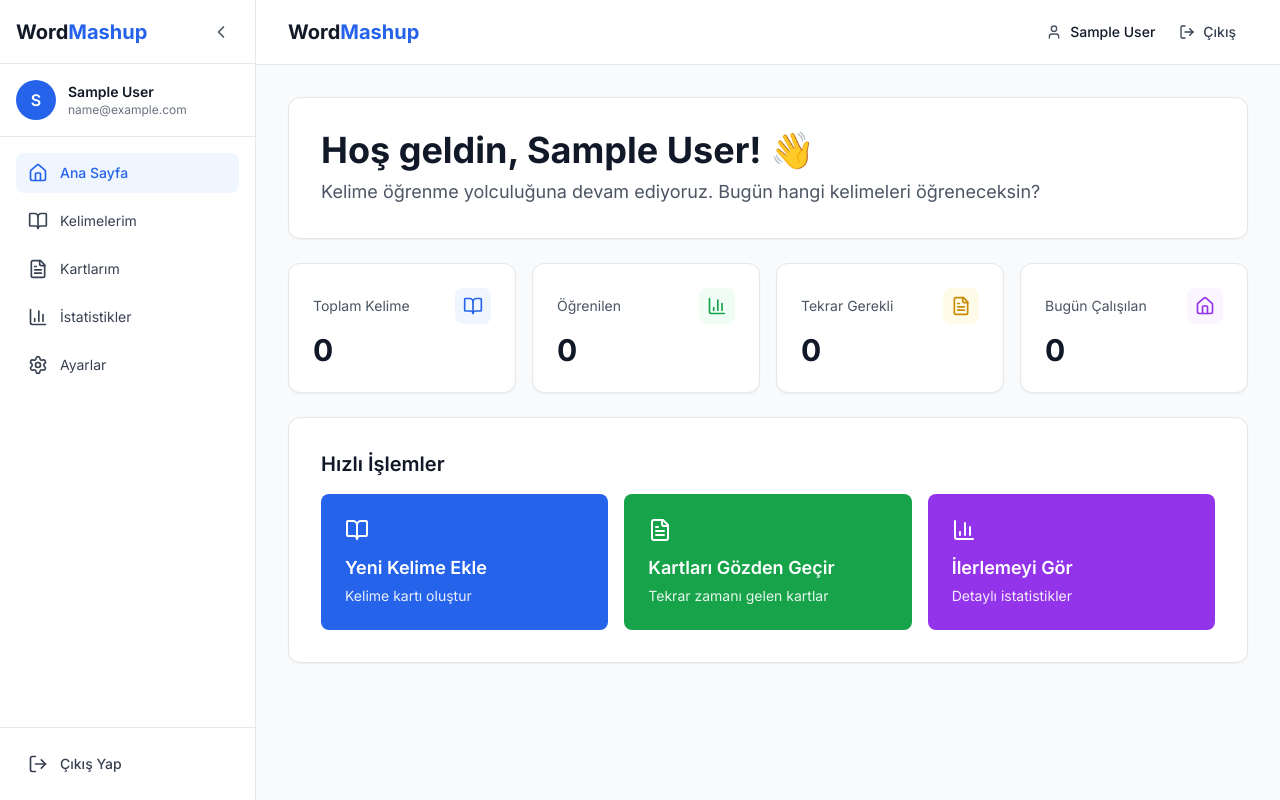
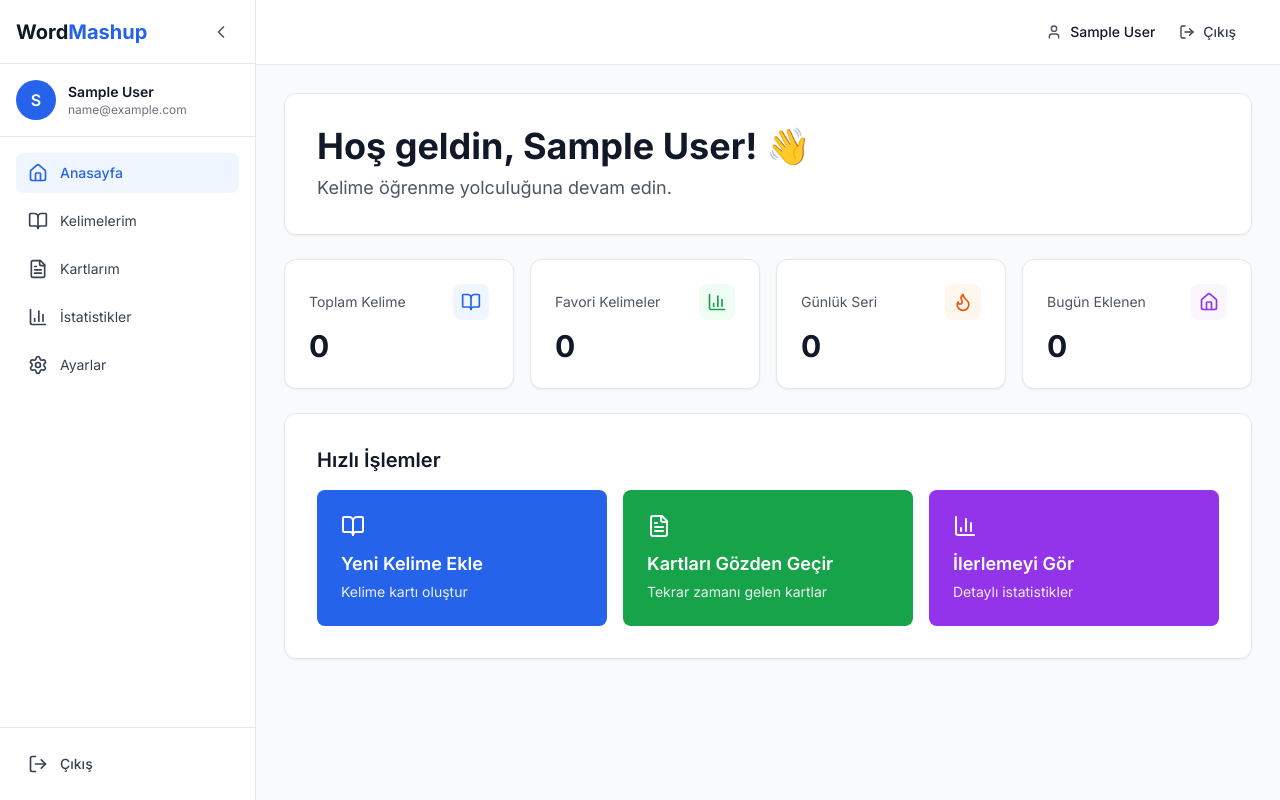
Before and after one commit to esat54/wordmashup, a Next.js app in the folder frontend/: page /dashboard in a window 1280 px wide. Built offline with nearby package versions, Linux system fonts and the light colour scheme; no server answers; sample sign-in values are in the browser's storage.

Commit message:
dashboard revised

```diff
--- a/frontend/src/pages/dashboard.tsx
+++ b/frontend/src/pages/dashboard.tsx
@@ -1,60 +1,64 @@
 "use client";
 
 import { useEffect, useState } from "react";
-import Link from "next/link";
 import { motion, AnimatePresence } from "framer-motion";
-import {
-  LogOut,
-  Menu,
-  X,
-  Home,
-  BookOpen,
-  Settings,
-  User,
-  ChevronLeft,
-  ChevronRight,
-  BarChart3,
-  FileText
-} from "lucide-react";
+import { useRouter } from "next/router";
+import { LogOut, Menu, X, Home, BookOpen, Settings, User, ChevronLeft, ChevronRight, BarChart3, FileText } from "lucide-react";
+
+import WordsPage from "@/components/WordsPage";
+import StatsPage from "@/components/StatsPage";
+import SettingsPage from "@/components/SettingsPage";
+import CardsPage from "@/components/CardsPage";
+import DashboardHero from "@/components/DashboardHero";
 
 export default function DashboardPage() {
+  const router = useRouter();
   const [user, setUser] = useState<{ name: string; email: string } | null>(null);
   const [sidebarOpen, setSidebarOpen] = useState(true);
   const [mobileMenuOpen, setMobileMenuOpen] = useState(false);
+  const [currentPage, setCurrentPage] = useState("home");
 
-  useEffect(() => {
+  useEffect(() => {  // Validation
     const userData = localStorage.getItem("user");
-    if (userData) {
+    const token = localStorage.getItem("token");
+
+    if (!token || !userData) {
+      handleLogout();
+      return;
+    }
+
+    try {
       setUser(JSON.parse(userData));
-    } else {
-      window.location.href = "/login";
+    } catch (e) {
+      handleLogout();
     }
-  }, []);
+  }, [router]);
 
   const handleLogout = () => {
     localStorage.removeItem("user");
-    window.location.href = "/login";
+    localStorage.removeItem("token");
+    router.push("/login");
   };
 
   if (!user) {
     return (
       <div className="min-h-screen bg-white flex items-center justify-center">
-        <div className="text-gray-600">Yükleniyor...</div>
+        <div className="text-gray-600 animate-pulse">Yükleniyor...</div>
       </div>
     );
   }
 
   const menuItems = [
-    { icon: Home, label: "Ana Sayfa", href: "#", active: true },
-    { icon: BookOpen, label: "Kelimelerim", href: "#" },
-    { icon: FileText, label: "Kartlarım", href: "#" },
-    { icon: BarChart3, label: "İstatistikler", href: "#" },
-    { icon: Settings, label: "Ayarlar", href: "#" },
+    { icon: Home, label: "Anasayfa", href: "home", active: currentPage === "home" },
+    { icon: BookOpen, label: "Kelimelerim", href: "words", active: currentPage === "words" },
+    { icon: FileText, label: "Kartlarım", href: "cards", active: currentPage === "cards" },
+    { icon: BarChart3, label: "İstatistikler", href: "stats", active: currentPage === "stats" },
+    { icon: Settings, label: "Ayarlar", href: "settings", active: currentPage === "settings" },
   ];
 
   return (
     <div className="min-h-screen bg-gray-50 flex">
-      <AnimatePresence>
+      <AnimatePresence>    {/* Mobile Menu */}
         {mobileMenuOpen && (
           <>
             <motion.div
@@ -76,129 +80,55 @@
                 menuItems={menuItems}
                 onLogout={handleLogout}
                 onClose={() => setMobileMenuOpen(false)}
+                onPageChange={(page) => {
+                  setCurrentPage(page);
+                  setMobileMenuOpen(false);
+                }}
               />
             </motion.div>
           </>
         )}
       </AnimatePresence>
 
-      <aside
-        className={`hidden lg:block bg-white border-r border-gray-200 transition-all duration-300 ease-in-out ${
-          sidebarOpen ? "w-64" : "w-20"
-        }`}
-      >
+      <aside className={`hidden lg:block bg-white border-r border-gray-200 sticky top-0 h-screen transition-all duration-300 ${sidebarOpen ? "w-64" : "w-20"}`}>
         <SidebarContent
           user={user}
           menuItems={menuItems}
           onLogout={handleLogout}
           sidebarOpen={sidebarOpen}
           onToggle={() => setSidebarOpen(!sidebarOpen)}
+          onPageChange={setCurrentPage}
         />
-      </aside>
+      </aside>  {/* Sidebar */}
 
       <div className="flex-1 flex flex-col min-w-0">
-        <header className="bg-white border-b border-gray-200 sticky top-0 z-30">
-          <div className="px-4 sm:px-6 lg:px-8">
-            <div className="flex items-center justify-between h-16">
-              <button
-                onClick={() => setMobileMenuOpen(true)}
-                className="lg:hidden p-2 rounded-lg text-gray-600 hover:bg-gray-100 transition-colors"
-              >
+        <header className="bg-white border-b border-gray-200 sticky top-0 z-30">   {/* Header */}
+          <div className="px-4 sm:px-6 lg:px-8 h-16 flex items-center justify-between lg:justify-end">
+            <button onClick={() => setMobileMenuOpen(true)} className="lg:hidden p-2 rounded-lg text-gray-600 hover:bg-gray-100">
               <Menu className="w-6 h-6" />
             </button>
-
-              <Link href="/" className="flex items-center">
-                <span className="text-xl font-bold text-gray-900">
+            <span className="text-xl font-bold text-gray-900 lg:hidden">
               Word<span className="text-blue-600">Mashup</span>
             </span>
-              </Link>
-
             <div className="flex items-center gap-3">
               <div className="hidden sm:flex items-center gap-2 text-sm text-gray-600">
                 <User className="w-4 h-4" />
                 <span className="font-medium text-gray-900">{user.name}</span>
               </div>
-                <button
-                  onClick={handleLogout}
-                  className="inline-flex items-center gap-2 px-3 py-2 text-sm font-medium text-gray-700 hover:text-gray-900 hover:bg-gray-100 rounded-lg transition-colors"
-                >
+              <button onClick={handleLogout} className="inline-flex items-center gap-2 px-3 py-2 text-sm font-medium text-gray-700 hover:bg-gray-100 rounded-lg">
                 <LogOut className="w-4 h-4" />
                 <span className="hidden sm:inline">Çıkış</span>
               </button>
             </div>
           </div>
-          </div>
         </header>
 
-        <main className="flex-1 p-4 sm:p-6 lg:p-8">
-          <motion.div
-            initial={{ opacity: 0, y: 20 }}
-            animate={{ opacity: 1, y: 0 }}
-            transition={{ duration: 0.6 }}
-            className="max-w-7xl mx-auto"
-          >
-            <div className="bg-white rounded-xl shadow-sm border border-gray-200 p-6 sm:p-8 mb-6">
-              <h1 className="text-3xl sm:text-4xl font-bold text-gray-900 mb-2">
-                Hoş geldin, {user.name}! 👋
-              </h1>
-              <p className="text-lg text-gray-600">
-                Kelime öğrenme yolculuğuna devam ediyoruz. Bugün hangi kelimeleri öğreneceksin?
-              </p>
-            </div>
-
-            <div className="grid grid-cols-1 sm:grid-cols-2 lg:grid-cols-4 gap-4 mb-6">
-              <StatCard
-                title="Toplam Kelime"
-                value="0"
-                icon={BookOpen}
-                color="blue"
-              />
-              <StatCard
-                title="Öğrenilen"
-                value="0"
-                icon={BarChart3}
-                color="green"
-              />
-              <StatCard
-                title="Tekrar Gerekli"
-                value="0"
-                icon={FileText}
-                color="yellow"
-              />
-              <StatCard
-                title="Bugün Çalışılan"
-                value="0"
-                icon={Home}
-                color="purple"
-              />
-            </div>
-
-            <div className="bg-white rounded-xl shadow-sm border border-gray-200 p-6 sm:p-8">
-              <h2 className="text-xl font-semibold text-gray-900 mb-4">
-                Hızlı İşlemler
-              </h2>
-              <div className="grid grid-cols-1 sm:grid-cols-2 lg:grid-cols-3 gap-4">
-                <QuickActionButton
-                  icon={BookOpen}
-                  label="Yeni Kelime Ekle"
-                  description="Kelime kartı oluştur"
-                  color="blue"
-                />
-                <QuickActionButton
-                  icon={FileText}
-                  label="Kartları Gözden Geçir"
-                  description="Tekrar zamanı gelen kartlar"
-                  color="green"
-                />
-                <QuickActionButton
-                  icon={BarChart3}
-                  label="İlerlemeyi Gör"
-                  description="Detaylı istatistikler"
-                  color="purple"
-                />
-              </div>
-            </div>
-          </motion.div>
+        <main className="flex-1 p-4 sm:p-6 lg:p-7 overflow-y-auto">     {/* Current Page Selector*/}
+          {currentPage === "words" && <WordsPage />}
+          {currentPage === "cards" && <CardsPage />}
+          {currentPage === "stats" && <StatsPage />}
+          {currentPage === "settings" && <SettingsPage user={user} />}
+          {currentPage === "home" && <DashboardHero user={user} />}
         </main>
       </div>
     </div>
@@ -212,6 +142,7 @@
   sidebarOpen = true,
   onToggle,
   onClose,
+  onPageChange,
 }: {
   user: { name: string; email: string };
   menuItems: Array<{ icon: any; label: string; href: string; active?: boolean }>;
@@ -219,16 +150,15 @@
   sidebarOpen?: boolean;
   onToggle?: () => void;
   onClose?: () => void;
+  onPageChange?: (page: string) => void;
 }) {
   return (
-    <div className="h-full flex flex-col">
-      <div className="h-16 flex items-center justify-between px-4 border-b border-gray-200">
+    <div className="h-full flex flex-col bg-white overflow-hidden">
+      <div className="h-16 flex-shrink-0 flex items-center justify-between px-4 border-b border-gray-200">
         {sidebarOpen && (
-          <Link href="/" className="flex items-center">
           <span className="text-xl font-bold text-gray-900">
             Word<span className="text-blue-600">Mashup</span>
           </span>
-          </Link>
         )}
         {onToggle && (
           <button
@@ -238,7 +168,7 @@
             {sidebarOpen ? (
               <ChevronLeft className="w-5 h-5" />
             ) : (
-              <ChevronRight className="w-5 h-5" />
+              <ChevronRight className="w-5 h-5 ml-1" />
             )}
           </button>
         )}
@@ -252,9 +182,9 @@
         )}
       </div>
 
-      <div className="p-4 border-b border-gray-200">
+      <div className="p-4 flex-shrink-0 border-b border-gray-200 bg-white">
         <div className={`flex items-center gap-3 ${!sidebarOpen && "justify-center"}`}>
-          <div className="w-10 h-10 rounded-full bg-blue-600 flex items-center justify-center text-white font-semibold">
+          <div className="w-10 h-10 rounded-full flex-shrink-0 bg-blue-600 flex items-center justify-center text-white font-semibold">
             {user.name.charAt(0).toUpperCase()}
           </div>
           {sidebarOpen && (
@@ -268,106 +198,38 @@
         </div>
       </div>
 
-      <nav className="flex-1 overflow-y-auto p-4">
+      <nav className="flex-1 overflow-y-auto p-4 scrollbar-thin scrollbar-thumb-gray-200">
         <ul className="space-y-2">
           {menuItems.map((item, index) => {
             const Icon = item.icon;
             return (
               <li key={index}>
-                <Link
-                  href={item.href}
-                  className={`flex items-center gap-3 px-3 py-2.5 rounded-lg transition-colors ${
-                    item.active
+                <button
+                  onClick={() => onPageChange && onPageChange(item.href)}
+                  className={`w-full flex items-center gap-3 px-3 py-2.5 rounded-lg transition-colors ${item.active
                     ? "bg-blue-50 text-blue-600 font-medium"
                     : "text-gray-700 hover:bg-gray-100"
                     }`}
                 >
                   <Icon className="w-5 h-5 flex-shrink-0" />
                   {sidebarOpen && <span className="text-sm">{item.label}</span>}
-                </Link>
+                </button>
               </li>
             );
           })}
         </ul>
       </nav>
 
-      <div className="p-4 border-t border-gray-200">
+      <div className="p-4 flex-shrink-0 border-t border-gray-200 bg-white">
         <button
           onClick={onLogout}
-          className={`w-full flex items-center gap-3 px-3 py-2.5 rounded-lg text-gray-700 hover:bg-gray-100 transition-colors ${
-            !sidebarOpen && "justify-center"
-          }`}
+          className={`w-full flex items-center gap-3 px-3 py-2.5 rounded-lg text-gray-700 hover:bg-gray-100 transition-colors
+            ${!sidebarOpen && "justify-center"}`}
         >
           <LogOut className="w-5 h-5 flex-shrink-0" />
-          {sidebarOpen && <span className="text-sm font-medium">Çıkış Yap</span>}
+          {sidebarOpen && <span className="text-sm font-medium">Çıkış</span>}
         </button>
       </div>
     </div>
   );
 }
-
-function StatCard({
-  title,
-  value,
-  icon: Icon,
-  color,
-}: {
-  title: string;
-  value: string;
-  icon: any;
-  color: "blue" | "green" | "yellow" | "purple";
-}) {
-  const colorClasses = {
-    blue: "bg-blue-50 text-blue-600",
-    green: "bg-green-50 text-green-600",
-    yellow: "bg-yellow-50 text-yellow-600",
-    purple: "bg-purple-50 text-purple-600",
-  };
-
-  return (
-    <motion.div
-      initial={{ opacity: 0, scale: 0.95 }}
-      animate={{ opacity: 1, scale: 1 }}
-      transition={{ duration: 0.3 }}
-      className="bg-white rounded-xl shadow-sm border border-gray-200 p-6"
-    >
-      <div className="flex items-center justify-between mb-2">
-        <p className="text-sm text-gray-600">{title}</p>
-        <div className={`p-2 rounded-lg ${colorClasses[color]}`}>
-          <Icon className="w-5 h-5" />
-        </div>
-      </div>
-      <p className="text-3xl font-bold text-gray-900">{value}</p>
-    </motion.div>
-  );
-}
-
-function QuickActionButton({
-  icon: Icon,
-  label,
-  description,
-  color,
-}: {
-  icon: any;
-  label: string;
-  description: string;
-  color: "blue" | "green" | "purple";
-}) {
-  const colorClasses = {
-    blue: "bg-blue-600 hover:bg-blue-700",
-    green: "bg-green-600 hover:bg-green-700",
-    purple: "bg-purple-600 hover:bg-purple-700",
-  };
-
-  return (
-    <motion.button
-      whileHover={{ scale: 1.02 }}
-      whileTap={{ scale: 0.98 }}
-      className={`${colorClasses[color]} text-white rounded-lg p-6 text-left transition-colors`}
-    >
-      <Icon className="w-6 h-6 mb-3" />
-      <h3 className="font-semibold text-lg mb-1">{label}</h3>
-      <p className="text-sm text-white/90">{description}</p>
-    </motion.button>
-  );
-}
```
Lines whose indentation alone changed are shown as unchanged.
